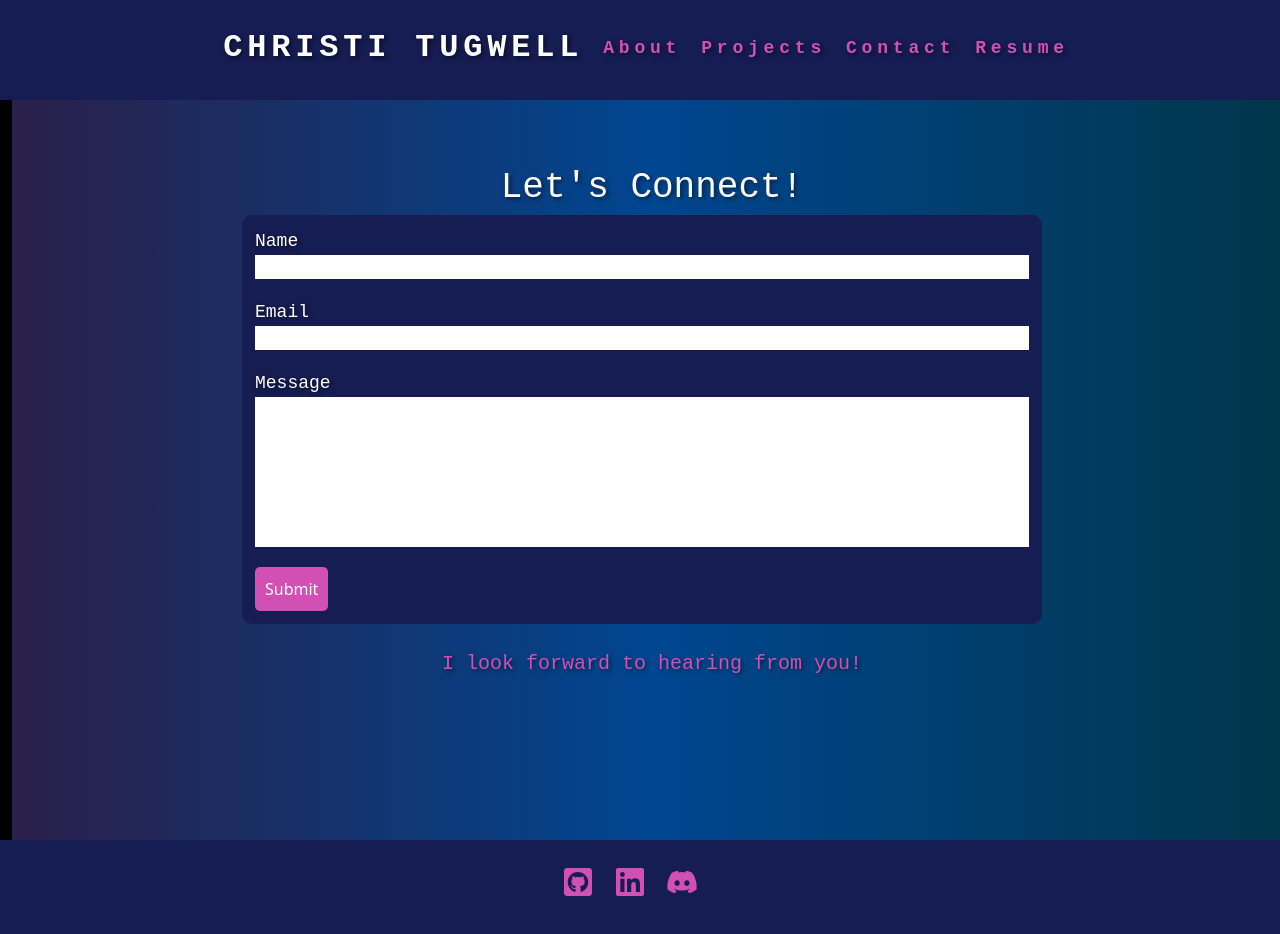
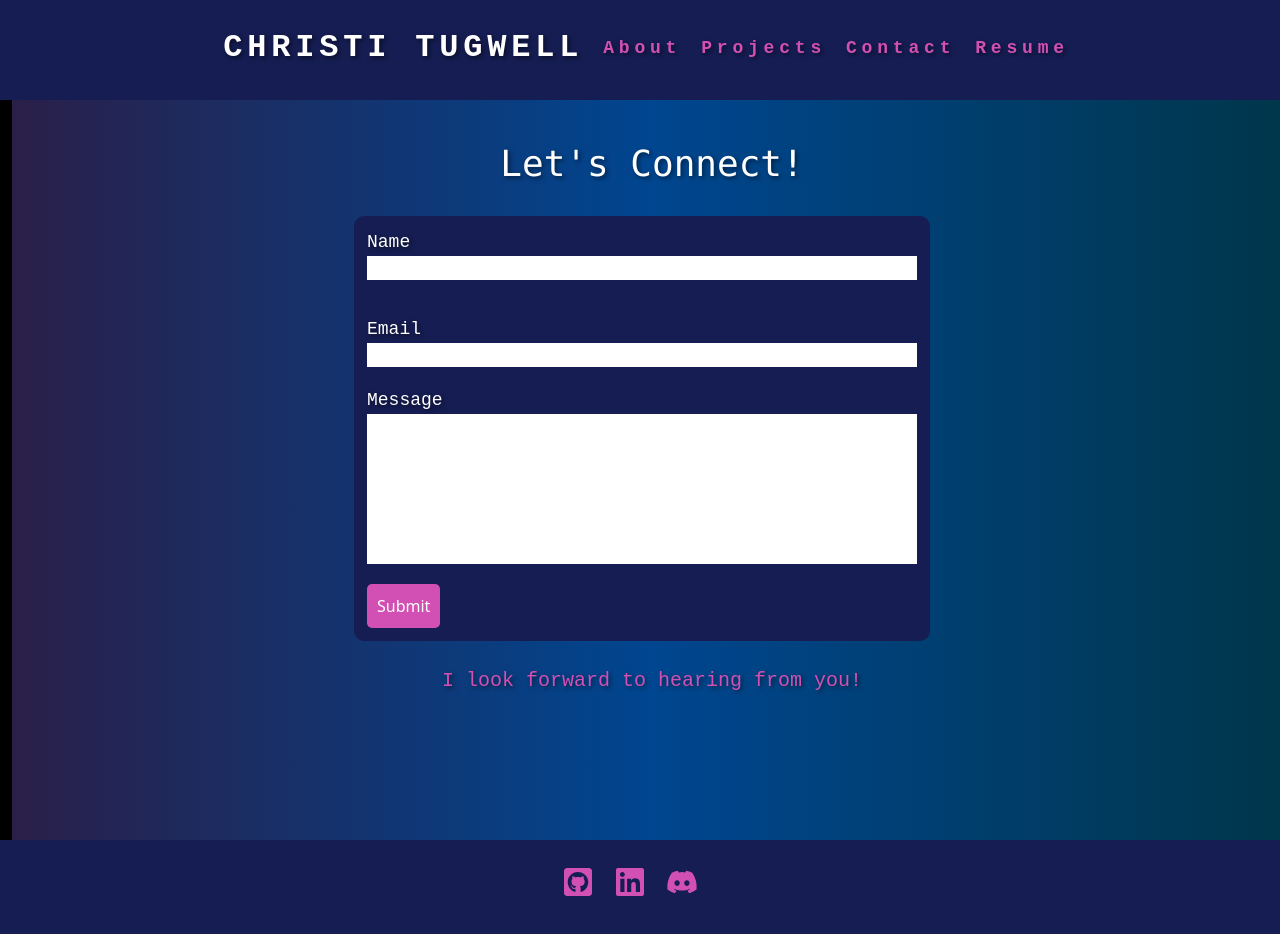
Before and after one commit to tugwellchristi/Portfolio-2.0, a React (Vite) app: page /Contact in a window 1280 px wide. Shown: the top 934 px of the page. Built offline with nearby package versions, Linux system fonts and the light colour scheme.

Commit message:
fixed responsiveness on about and contact pages

```diff
--- a/src/pages/About.jsx
+++ b/src/pages/About.jsx
@@ -12,9 +12,9 @@ function About() {
         >
             <div
             className="container mx-auto flex flex-col-reverse md:flex-row items-center justify-center">
-                <div className="max-w-xlg md:w-3/5 md:mr-12">
+                <div className="max-w-xlg md:w-3/5 md:mr-12 order-2 md:order-1">
                     <h1
-                    className="font-mono text-3xl md:text-4xl lg:text-4xl font-bold mb-4 mt-32 sm:mt-16 mx-16"
+                    className="font-mono text-3xl md:text-4xl lg:text-4xl font-bold mb-4 sm:mt-16 md:mt-8 mx-16"
                     style={{ color: '#D24FB3ff' }}
                     >
                         Front-End & UX/UI minded with Full Stack tendencies
@@ -39,11 +39,11 @@ function About() {
 
 
                 </div>
-                <div className="max-w-md md:w-1/3 md:ml-12 mt-14 md:mt-0 mb-6 md:mb-0">
+                <div className="max-w-md md:ml-12 mt-4 md:mt-0 mb-6 md:mb-0 order-1 md:order-2">
                     <img
                         src="/Me.jpg"
                         alt="Self portrait"
-                        className="w-full md:w-auto md:h-auto rounded-lg"
+                        className="lg:w-full md:w-2/3 sm:w-3/4 sm:ml-12 rounded-lg"
                         style={{  borderRadius: '10px' }}
                     />
                 </div>
--- a/src/pages/Contact.jsx
+++ b/src/pages/Contact.jsx
@@ -44,19 +44,16 @@ const Contact = () => {
     return (
         <section
             id="about"
+            className="py-8 md:py-16 lg:py-24 flex flex-col justify-center items-center"
             style={{
                 height: '840px',
                 width: '100vw',
                 background: 'linear-gradient(270deg, #00364Aff, #004690ff, #2A1F49ff)',
-                display: 'flex',
-                flexDirection: 'column',
-                justifyContent: 'center',
-                alignItems: 'center',
                 textShadow: '2px 2px 4px rgba(0, 0, 0, 0.5)'
             }}
         >
-            <h1 style={{ color: 'white', fontFamily: 'monospace', fontSize: '36px' }}>Let's Connect!</h1>
-            <div
+            <h1 className="text-3xl md:text-4xl lg:text-4xl font-mono mb-8 text-white">Let's Connect!</h1>
+            <div className=" md:max-w-lg lg:max-w-xl sm:max-w-md"
                 style={{
                     width: '800px',
                     backgroundColor: '#151D52ff',
@@ -66,7 +63,7 @@ const Contact = () => {
                 }}
             >
                 <form name="contact" onSubmit={handleSubmit}>
-                    <div>
+                    <div className="mb-4">
                         <label htmlFor="name" style={{ color: 'white', fontFamily: 'monospace', fontSize: '18px' }}>
                             Name
                         </label>
```
